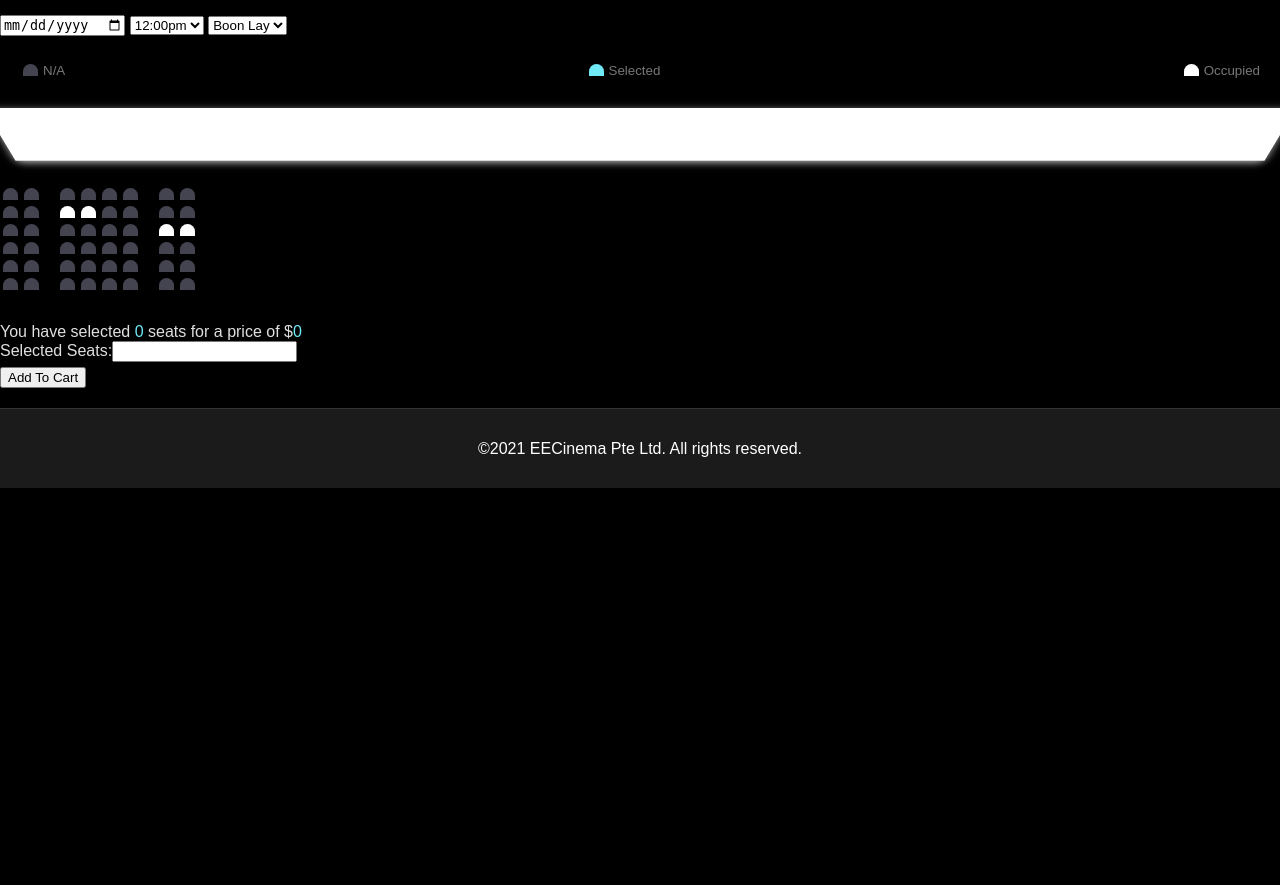
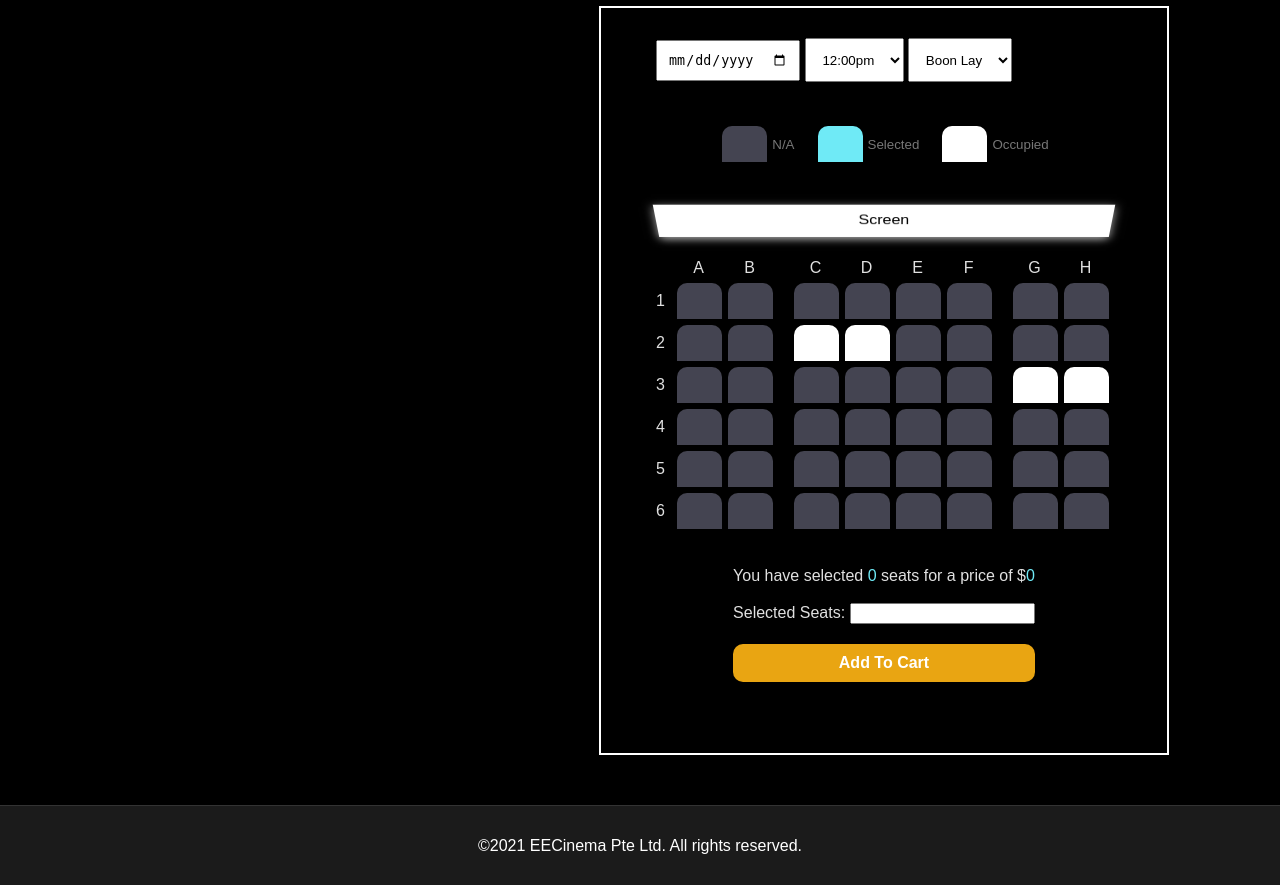
Before and after one commit to fulong98/EE4717, a PHP site: page /view.php?id=Marvel in a window 1280 px wide. Shown: the part 565-1450 px from the top of the page. Before the commit the page ends 1053 px from the top, so only its background shows below. Run offline with PHP 8.4, Linux system fonts and the light colour scheme; data comes from the database, SQL or seed files in the repository.

Commit message:
Add styling changes for movie-details

```diff
--- a/cart.php
+++ b/cart.php
@@ -41,7 +41,7 @@
                 <a href="index.php" class="active">Movies</a>
             </div>
             <div class="nav-menu-item">
-                <a href="showtimes.html">Showtimes</a>
+                <a href="showtimes.php">Showtimes</a>
             </div>
             <div class="checkout-cart">
                 <a href="cart.php">Checkout Cart</a>
--- a/checkout.php
+++ b/checkout.php
@@ -20,7 +20,7 @@
                 <a href="index.php" class="active">Movies</a>
             </div>
             <div class="nav-menu-item">
-                <a href="showtimes.html">Showtimes</a>
+                <a href="showtimes.php">Showtimes</a>
             </div>
             <div class="checkout-cart">
                 <a href="cart.php">Checkout Cart</a>
@@ -28,6 +28,7 @@
             </div>
         </div>
         </div>
+        <div class="divider"></div>
         <div style='height:800px;margin-top:100px;'>
             <?php session_start();
                 if (!isset($_SESSION['cart'])){
@@ -42,10 +43,9 @@
 
              ?>
              <div id='cart-container'>
-                <h1>Shopping Cart</h1>
+                <h1>Confirm Your Purchase</h1>
                 <?php
                 session_start();
-                var_dump($_GET);
                 echo "<table border='1'>";
                 echo "<tr><td>Movie</td><td>Booking Details</td></tr>";
                 $ticket_num = 0;
--- a/css/home.css
+++ b/css/home.css
@@ -104,7 +104,12 @@
   padding: 20px;
 }
 
+.text-header {
+  padding-left: 50px;
+}
+
 .movie-row {
+  margin: 50px auto;
   display: flex;
   flex-direction: row;
   justify-content: space-around;
@@ -120,6 +125,7 @@
 }
 
 .movie-coming-row {
+  margin: 50px auto;
   display: flex;
   flex-direction: row;
   justify-content: space-around;
--- a/css/view.css
+++ b/css/view.css
@@ -1,12 +1,73 @@
-@import url('https://fonts.googleapis.com/css?family=Lato&display=swap');
+@import url("https://fonts.googleapis.com/css?family=Lato&display=swap");
 
 * {
   box-sizing: border-box;
 }
 
+.page-container {
+  padding: 30px;
+}
 
-.movie-container {
+.movie-details-container {
+  display: flex;
+  flex-direction: row;
+  justify-content: center;
+}
+
+.image-container {
+  width: 40%;
+  padding: 20px;
+  display: flex;
+  justify-content: center;
+  align-items: flex-start;
+}
+
+.movie-details {
+  padding: 20px;
+  width: 50%;
+  font-size: 1em;
+}
+
+.movie-title {
+  border-bottom: 2px solid #444451;
+  padding-bottom: 10px;
+}
+
+table {
+  margin: 30px 0px;
+}
+
+th {
+  text-align: left;
+  height: 40px;
+  width: 150px;
+  font-size: 1.1em;
+  vertical-align: top;
+}
+
+td {
+  vertical-align: top;
+  font-size: 1.1em;
+  line-height: 30px;
+}
+
+.ticket-booking-container {
   margin: 20px 0;
+  display: flex;
+  flex-direction: column;
+  align-items: center;
+}
+
+.form {
+  display: flex;
+  flex-direction: column;
+  align-items: center;
+  padding: 30px;
+  border: 2px solid #fff;
+}
+
+select {
+  padding: 12.5px;
 }
 
 .movie-container select {
@@ -26,10 +87,28 @@
   margin-bottom: 30px;
 }
 
+.row {
+  align-items: center;
+}
+
+.seat-alphabet {
+  width: 45px;
+  margin: 3px;
+  text-align: center;
+}
+
+.seat-alphabet:nth-of-type(2) {
+  margin-right: 18px;
+}
+
+.seat-alphabet:nth-last-of-type(2) {
+  margin-left: 18px;
+}
+
 .seat {
   background-color: #444451;
-  height: 12px;
-  width: 15px;
+  height: 36px;
+  width: 45px;
   margin: 3px;
   border-top-left-radius: 10px;
   border-top-right-radius: 10px;
@@ -88,7 +167,10 @@
 
 .screen {
   background-color: #fff;
-  height: 70px;
+  color: #000000;
+  text-align: center;
+  padding: 10px;
+  height: 40px;
   width: 100%;
   margin: 15px 0;
   transform: rotateX(-45deg);
@@ -102,3 +184,19 @@
 p.text span {
   color: #6feaf6;
 }
+
+.add-cart {
+  margin-top: 20px;
+  padding: 10px 20px;
+  width: 100%;
+  border: none;
+  border-radius: 10px;
+  background-color: #e9a512;
+  color: #fff;
+  font-weight: bold;
+  font-size: 1em;
+}
+
+.add-cart:hover {
+  background-color: rgb(167, 167, 167);
+}
--- a/index.php
+++ b/index.php
@@ -21,7 +21,7 @@
             <a href="index.php" class="active">Movies</a>
           </div>
           <div class="nav-menu-item">
-            <a href="showtimes.html">Showtimes</a>
+            <a href="showtimes.php">Showtimes</a>
           </div>
           <div class="checkout-cart">
             <a href="cart.php">Checkout Cart</a>
@@ -83,7 +83,7 @@
           $num_results = $result->num_rows;
 
           // echo "<p>Number of movies found: ".$num_results."</p>";
-          echo "<h1>Available Now</h1>";
+          echo "<h1 class='text-header'>Available Now</h1>";
           $j = 0;
           $current_date = date("Y-m-d");
           for ($i=0; $i <$num_results; $i++) {
@@ -114,7 +114,7 @@
           $result = $db->query($query);
 
           $num_results = $result->num_rows;
-          echo "<h1>Coming Soon</h1>";
+          echo "<h1 class='text-header'>Coming Soon</h1>";
           $j = 0;
           $current_date = date("Y-m-d");
           for ($i=0; $i <$num_results; $i++) {
--- a/view.php
+++ b/view.php
@@ -21,7 +21,6 @@
     <head>
         <title><?php echo $_GET['id']?> </title>
         <link rel="stylesheet" href="css/mainlayout.css" />
-
         <link rel="stylesheet" href="css/view.css" />
     </head>
     <body>
@@ -47,25 +46,51 @@
             </div>
         </div>
         </div>
-        <div>
+        <div class="divider"></div>
+        <div class="page-container">
         <?php
-
             $query = "select * from movies WHERE name='{$_GET['id']}'";
             $result = $db->query($query);
             $num_results = $result->num_rows;
             for ($i=0; $i <$num_results; $i++) {
                 $row = $result->fetch_assoc();
-                echo "<p> Movie: ";
-                echo htmlspecialchars(stripslashes($row['name']))."</p>";
-                echo "<p>".$row["details"];
-                echo '<br /><img src='.stripslashes($row["pic_url"]).' height=400 width=300>';
+                $movie_details = json_decode($row["details"]);
                 $movie_name=  $row['name'];
             }
         ?>
+
+        <div class="movie-details-container">
+            <div class="image-container">
+                <?php echo '<br /><img src='.stripslashes($row["pic_url"]).' width=100%; height=auto;>';?>
+            </div>
+            <div class="movie-details">
+                <h1 class="movie-title"><?php echo $movie_name?></h1>
+                <table>
+                    <tr>
+                        <th>Genre:</th>
+                        <td><?php echo $movie_details->Genre?></td>
+                    </tr>
+                    <tr>
+                        <th>Runtime:</th>
+                        <td><?php
+
+                        echo $movie_details->{'Running Time'}?></td>
+                    </tr>
+                    <tr>
+                        <th>Directed By:</th>
+                        <td><?php echo $movie_details->Director?></td>
+                    </tr>
+                    <tr>
+                        <th>Cast:</th>
+                        <td><?php echo $movie_details->Cast?></td>
+                    </tr>
+                </table>
+        <!-- Ticket Booking -->
+        <h3>Book Movie Tickets</h3>
             <div class='form'>
                 <form action='view.php?id=<?php echo $movie_name;?>' method='post'>
                     <input name='movie' id='movie' value=<?php echo $movie_name;?> style='display:None;'>
-                    <input type="date" name="date" required>
+                    <input  type="date" name="date" required style="padding: 10px;">
                     <select name="time" id="time" required>
                         <option value="1200">12:00pm</option>
                         <option value="1400">2:00pm</option>
@@ -94,9 +119,7 @@
                         }
                         echo "</select>";
                     ?>
-
-
-            <div class="movie-container">
+            <div class="ticket-booking-container">
                 <ul class="showcase">
                 <li>
                     <div class="seat"></div>
@@ -113,9 +136,19 @@
                 </ul>
 
                 <div class="seat-container">
-                <div class="screen"></div>
-
+                <div class="screen">Screen</div>
+                <div class="row" style="padding-left: 17px;">
+                    <div class="seat-alphabet">A</div>
+                    <div class="seat-alphabet">B</div>
+                    <div class="seat-alphabet">C</div>
+                    <div class="seat-alphabet">D</div>
+                    <div class="seat-alphabet">E</div>
+                    <div class="seat-alphabet">F</div>
+                    <div class="seat-alphabet">G</div>
+                    <div class="seat-alphabet">H</div>
+                </div>
                 <div class="row">
+                    1 &nbsp;
                     <div class="seat" id='A1'></div>
                     <div class="seat" id='A2'></div>
                     <div class="seat" id='A3'></div>
@@ -127,6 +160,7 @@
                 </div>
 
                 <div class="row">
+                    2 &nbsp;
                     <div class="seat" id='B1'></div>
                     <div class="seat" id='B2'></div>
                     <div class="seat occupied" id='B3'></div>
@@ -138,6 +172,7 @@
                 </div>
 
                 <div class="row">
+                    3 &nbsp;
                     <div class="seat" id='C1'></div>
                     <div class="seat" id='C2'></div>
                     <div class="seat" id='C3'></div>
@@ -149,6 +184,7 @@
                 </div>
 
                 <div class="row">
+                    4 &nbsp;
                     <div class="seat" id='D1'></div>
                     <div class="seat" id='D2'></div>
                     <div class="seat" id='D3'></div>
@@ -160,6 +196,7 @@
                 </div>
 
                 <div class="row">
+                    5 &nbsp;
                     <div class="seat" id='E1'></div>
                     <div class="seat" id='E2'></div>
                     <div class="seat" id='E3'></div>
@@ -171,6 +208,7 @@
                 </div>
 
                 <div class="row">
+                    6 &nbsp;
                     <div class="seat" id='F1'></div>
                     <div class="seat" id='F2'></div>
                     <div class="seat" id='F3'></div>
@@ -186,15 +224,19 @@
                 You have selected <span id="count">0</span> seats for a price of $<span
                     id="price"
                     >0</span
-                ><br>Selected Seats:<input id='selected_seats' name='selected_seats' required>
-
+                ><br><br/>Selected Seats: <input id='selected_seats' name='selected_seats' required readonly >
+                <br/>
+                <input class="add-cart" type='Submit' value="Add To Cart">
                 </p>
 
                 <script src="js/script.js" type="text/javascript"></script>
-                <input type='Submit' value="Add To Cart">
+
             </div>
             </form>
             </div>
-            <div class="footer">&copy;2021 EECinema Pte Ltd. All rights reserved.</div>
+        </div>
+          </div>
+        </div>
+     <div class="footer">&copy;2021 EECinema Pte Ltd. All rights reserved.</div>
     </body>
 </html>
```
Also changed, not shown: showtimes.php (added, +36 -0 lines).
